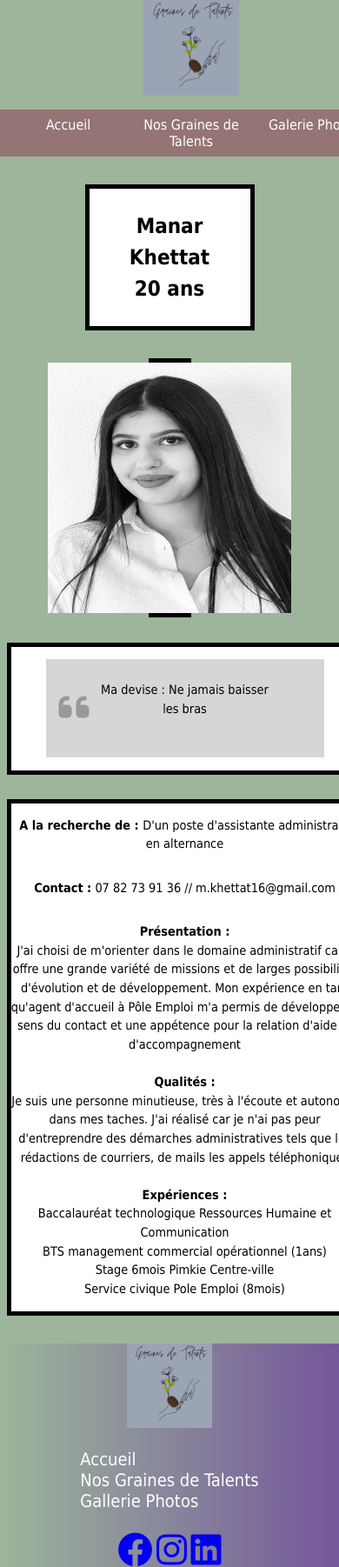
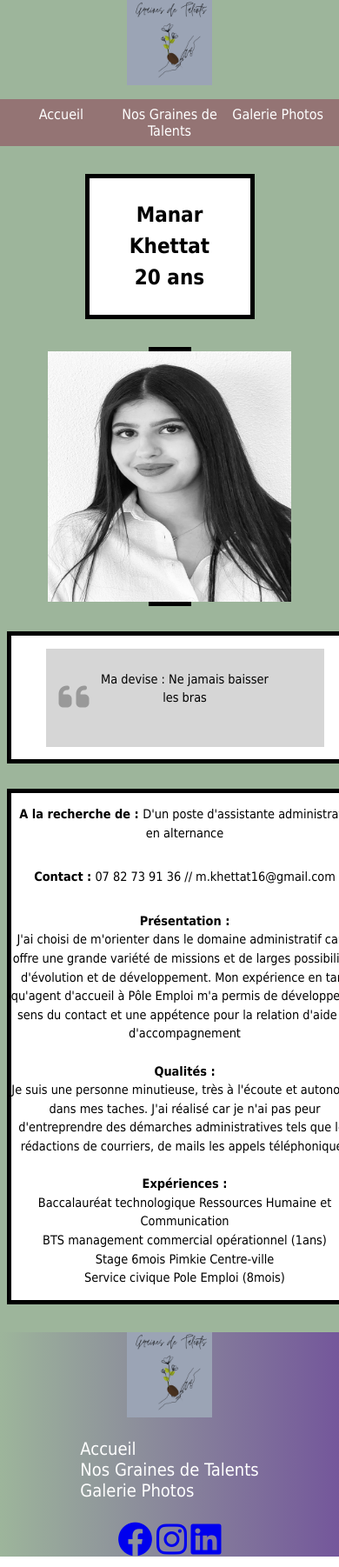
Before and after one commit to mohamed-azzouz98/Site_GrainesDeTalents, a PHP site: page /profil/manar/manar.html in a window 390 px wide; the page is wider, and only the part inside the window is pictured. Shown: that part at 87% size. Run offline with PHP 8.4, Linux system fonts and the light colour scheme.

Commit message:
modif css

```diff
--- a/profil/manar/manar.html
+++ b/profil/manar/manar.html
@@ -95,7 +95,7 @@
                 <ul class="listNavFooter">
                     <li><a href="../../index.html">Accueil</a></li>
                     <li><a href="../../nosgraines.html">Nos Graines de Talents</a></li>
-                    <li><a href="../../gallerie.html">Gallerie Photos</a></li>
+                    <li><a href="../../galerie.html">Galerie Photos</a></li>
 
                 </ul>
             </div>
--- a/profil/nachmi/nachmi.html
+++ b/profil/nachmi/nachmi.html
@@ -63,7 +63,7 @@
                 <ul class="listNavFooter">
                     <li><a href="../../index.html">Accueil</a></li>
                     <li><a href="../../nosgraines.html">Nos Graines de Talents</a></li>
-                    <li><a href="../../gallerie.html">Gallerie Photos</a></li>
+                    <li><a href="../../galerie.html">Galerie Photos</a></li>
 
                 </ul>
             </div>
--- a/profil/oualid/oualid.html
+++ b/profil/oualid/oualid.html
@@ -67,7 +67,7 @@
                 <ul class="listNavFooter">
                     <li><a href="../../index.html">Accueil</a></li>
                     <li><a href="../../nosgraines.html">Nos Graines de Talents</a></li>
-                    <li><a href="../../gallerie.html">Gallerie Photos</a></li>
+                    <li><a href="../../galerie.html">Galerie Photos</a></li>
 
                 </ul>
             </div>
--- a/profil/rania/rania.html
+++ b/profil/rania/rania.html
@@ -39,7 +39,7 @@
                 <ul class="listNavFooter">
                     <li><a href="../../index.html">Accueil</a></li>
                     <li><a href="../../nosgraines.html">Nos Graines de Talents</a></li>
-                    <li><a href="../../gallerie.html">Gallerie Photos</a></li>
+                    <li><a href="../../galerie.html">Galerie Photos</a></li>
 
                 </ul>
             </div>
--- a/style.css
+++ b/style.css
@@ -560,9 +560,7 @@ blockquote:before {
 
 @media screen and (max-width:640px) {
 
-  .navBar{
-    width: 440px;
-  }
+
   .navBar img{
     display: flex;
     margin: 0 auto;
@@ -644,11 +642,9 @@ footer i{
 
   #interviewMobile{
     display: block;
-    width: 350px;
-    margin-left: -20px;
+    width: 340px;
+
   }
-
-
 
  .map{
   display: none;
```
